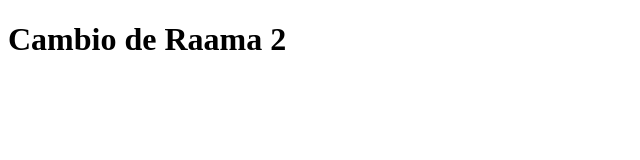
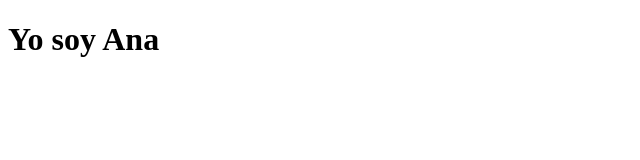
Before and after one commit to Dieorodriguezi/miproyecto, a plain HTML site: page index.html in a window 1280 px wide. Shown: the whole page, without its empty margins (0-640 px from the left). Drawn offline with Linux system fonts and the light colour scheme.

Commit message:
Commit Cuarto

```diff
--- a/index.html
+++ b/index.html
@@ -6,6 +6,6 @@
     <title>Rama</title>
 </head>
 <body>
-<h1>Cambio de Raama 2</h1>
+<h1>Yo soy Ana</h1>
 </body>
 </html>
```
